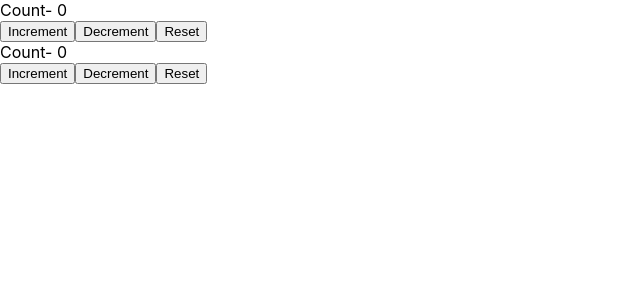
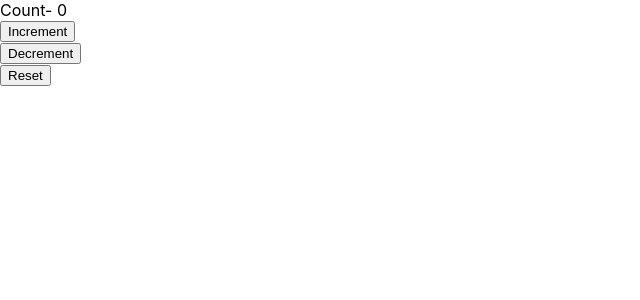
Before and after one commit to pronayguha13/React-Hook, a React (Create React App) app: page / in a window 1280 px wide. Shown: the top 300 px of the page, without its empty margins (0-640 px from the left). Built offline with nearby package versions, Linux system fonts and the light colour scheme.

Commit message:
UseReducer with UseContext

```diff
--- a/src/App.js
+++ b/src/App.js
@@ -1,10 +1,10 @@
 import React from "react";
-import CounterThree from "./Components/UseReducer/CounterThree";
+import CounterOne from "./Components/UseReducer/CounterOne";
 
 const App = () => {
   return (
     <div>
-      <CounterThree />
+      <CounterOne />
     </div>
   );
 };
--- a/src/Components/UseReducer/CounterOne.js
+++ b/src/Components/UseReducer/CounterOne.js
@@ -1,16 +1,23 @@
-import React, { useReducer } from "react";
+import React, { useReducer, createContext } from "react";
+import DecrementButton from "./DecrementButton";
+import IncrementButton from "./IncrementButton";
+import ResetButton from "./ResetButton";
 
-const initState = 0;
+export const CounterContext = createContext();
+
+const initState = {
+  countValue: 0,
+};
 const reducer = (state, action) => {
-  switch (action) {
+  switch (action.type) {
     case "increment":
-      return state + 1;
+      return { countValue: state.countValue + action.value };
     case "decrement":
-      return state - 1;
+      return { countValue: state.countValue - action.value };
     case "reset":
-      return initState;
+      return { countValue: initState.countValue };
     default:
-      return state;
+      return { countValue: state.countValue };
   }
 };
 
@@ -19,10 +26,12 @@ const CounterOne = () => {
 
   return (
     <div>
-      <div>Count- {count}</div>
-      <button onClick={() => dispatch("increment")}>Increment</button>
-      <button onClick={() => dispatch("decrement")}>Decrement</button>
-      <button onClick={() => dispatch("reset")}>Reset</button>
+      <div>Count- {count.countValue}</div>
+      <CounterContext.Provider value={{ dispatchCount: dispatch }}>
+        <IncrementButton />
+        <DecrementButton />
+        <ResetButton />
+      </CounterContext.Provider>
     </div>
   );
 };
--- /dev/null
+++ b/src/Components/UseReducer/DecrementButton.js
@@ -0,0 +1,15 @@
+import React, { useContext } from "react";
+import { CounterContext } from "./CounterOne";
+
+function DecrementButton() {
+  const { dispatchCount } = useContext(CounterContext);
+  return (
+    <div>
+      <button onClick={() => dispatchCount({ type: "decrement", value: 1 })}>
+        Decrement
+      </button>
+    </div>
+  );
+}
+
+export default DecrementButton;
--- /dev/null
+++ b/src/Components/UseReducer/IncrementButton.js
@@ -0,0 +1,15 @@
+import React, { useContext } from "react";
+import { CounterContext } from "./CounterOne";
+
+function IncrementButton() {
+  const { dispatchCount } = useContext(CounterContext);
+  return (
+    <div>
+      <button onClick={() => dispatchCount({ type: "increment", value: 1 })}>
+        Increment
+      </button>
+    </div>
+  );
+}
+
+export default IncrementButton;
--- /dev/null
+++ b/src/Components/UseReducer/ResetButton.js
@@ -0,0 +1,13 @@
+import React, { useContext } from "react";
+import { CounterContext } from "./CounterOne";
+
+function RestButton() {
+  const { dispatchCount } = useContext(CounterContext);
+  return (
+    <div>
+      <button onClick={() => dispatchCount({ type: "reset" })}>Reset</button>
+    </div>
+  );
+}
+
+export default RestButton;
```
